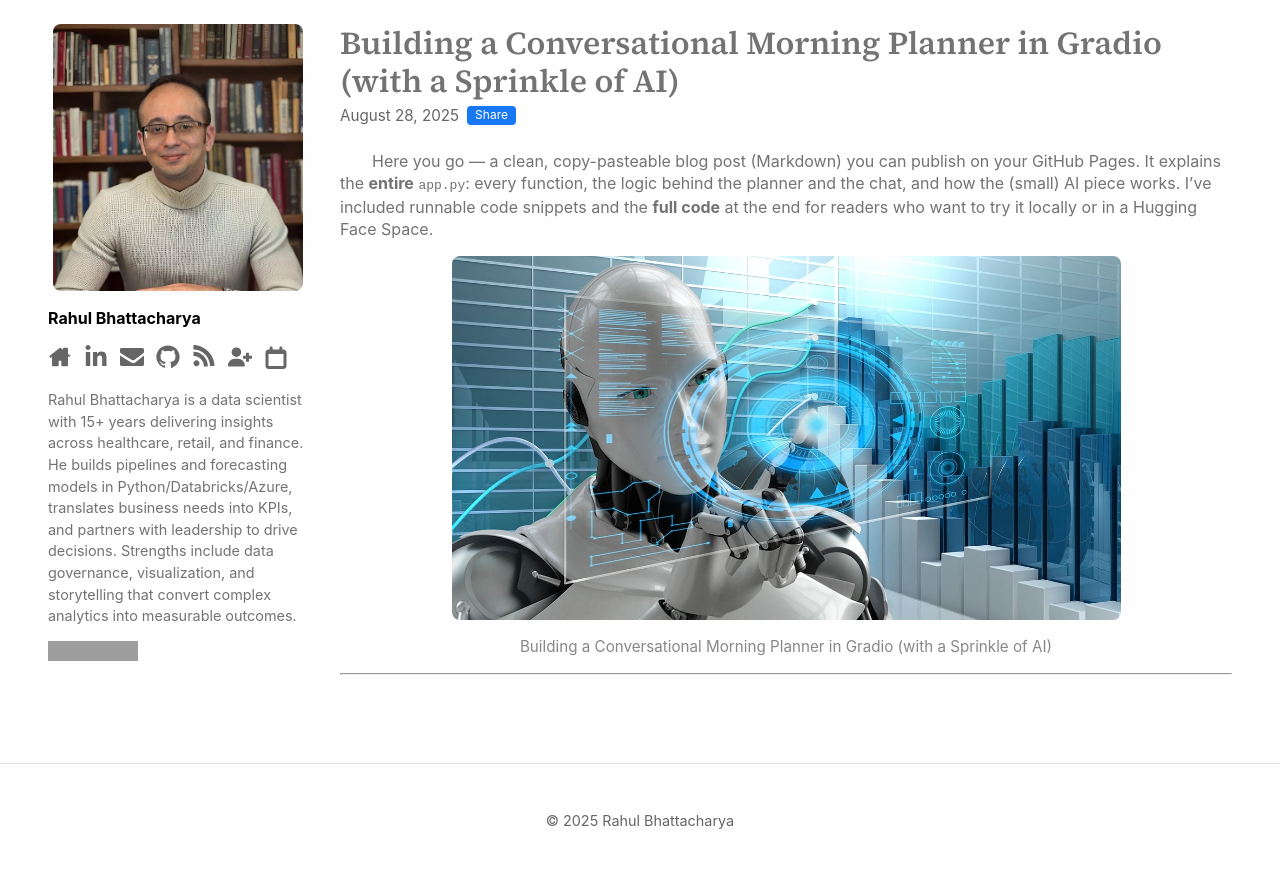
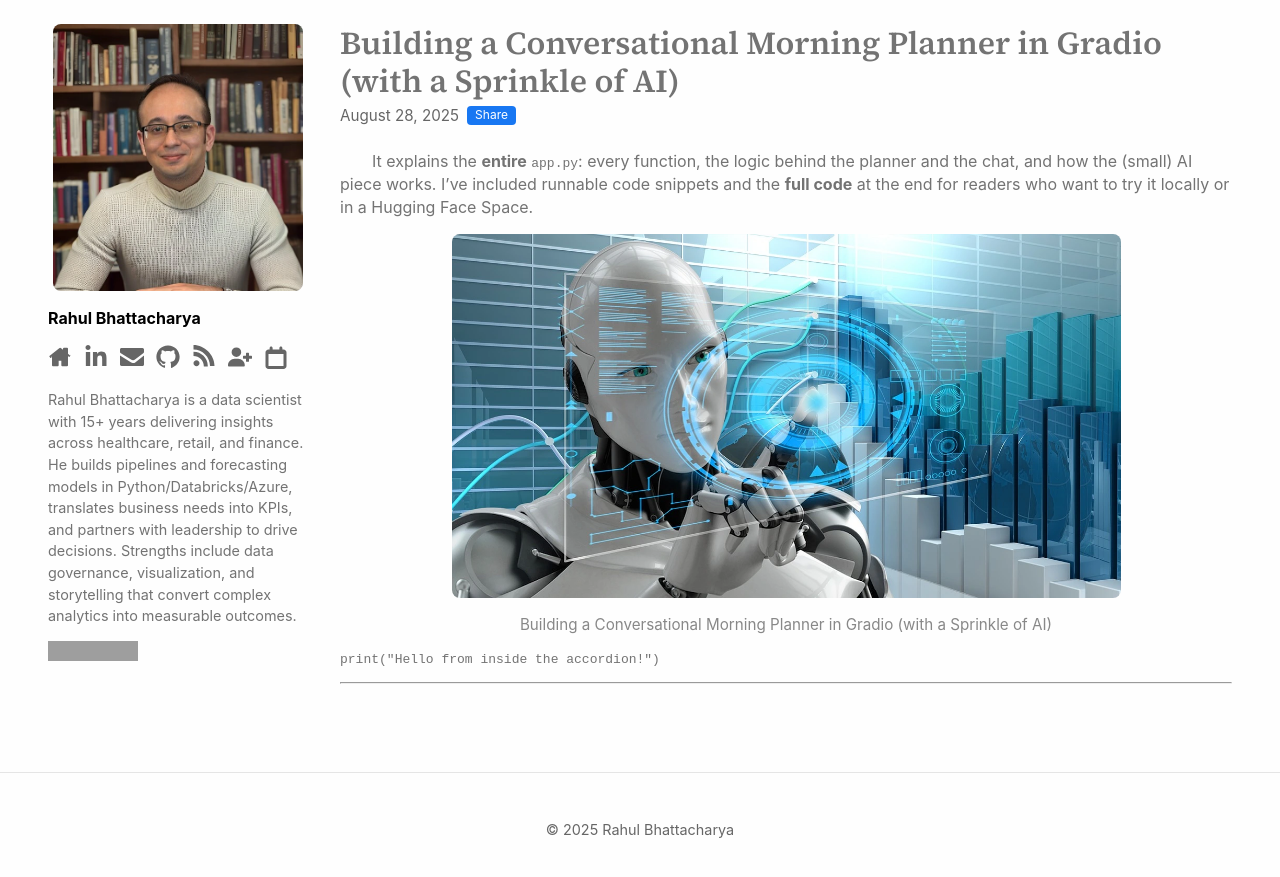
Before and after one commit to RahulBhattacharya1/RahulBhattacharya1.github.io, a Jekyll site: the page built from _posts/2025-08-28-morning-ai.md, in a window 1280 px wide. Shown: the top 877 px of the page. Built offline with Jekyll 4.4.1, drawn with Linux system fonts in a browser that asks for light colours; comment, search, counter and statistics services are not loaded; grey boxes are pictures that could not be loaded.

Commit message:
Update 2025-08-28-morning-ai.md

````diff
--- a/_posts/2025-08-28-morning-ai.md
+++ b/_posts/2025-08-28-morning-ai.md
@@ -6,6 +6,9 @@ categories: [intro]
 tags: [getting-started]
 thumbnail: /assets/images/ai.webp
 ---
-Here you go — a clean, copy-pasteable blog post (Markdown) you can publish on your GitHub Pages. It explains the **entire** `app.py`: every function, the logic behind the planner and the chat, and how the (small) AI piece works. I’ve included runnable code snippets and the **full code** at the end for readers who want to try it locally or in a Hugging Face Space.
+It explains the **entire** `app.py`: every function, the logic behind the planner and the chat, and how the (small) AI piece works. I’ve included runnable code snippets and the **full code** at the end for readers who want to try it locally or in a Hugging Face Space.
 
+```python
+print("Hello from inside the accordion!")
+```
 ---
````
